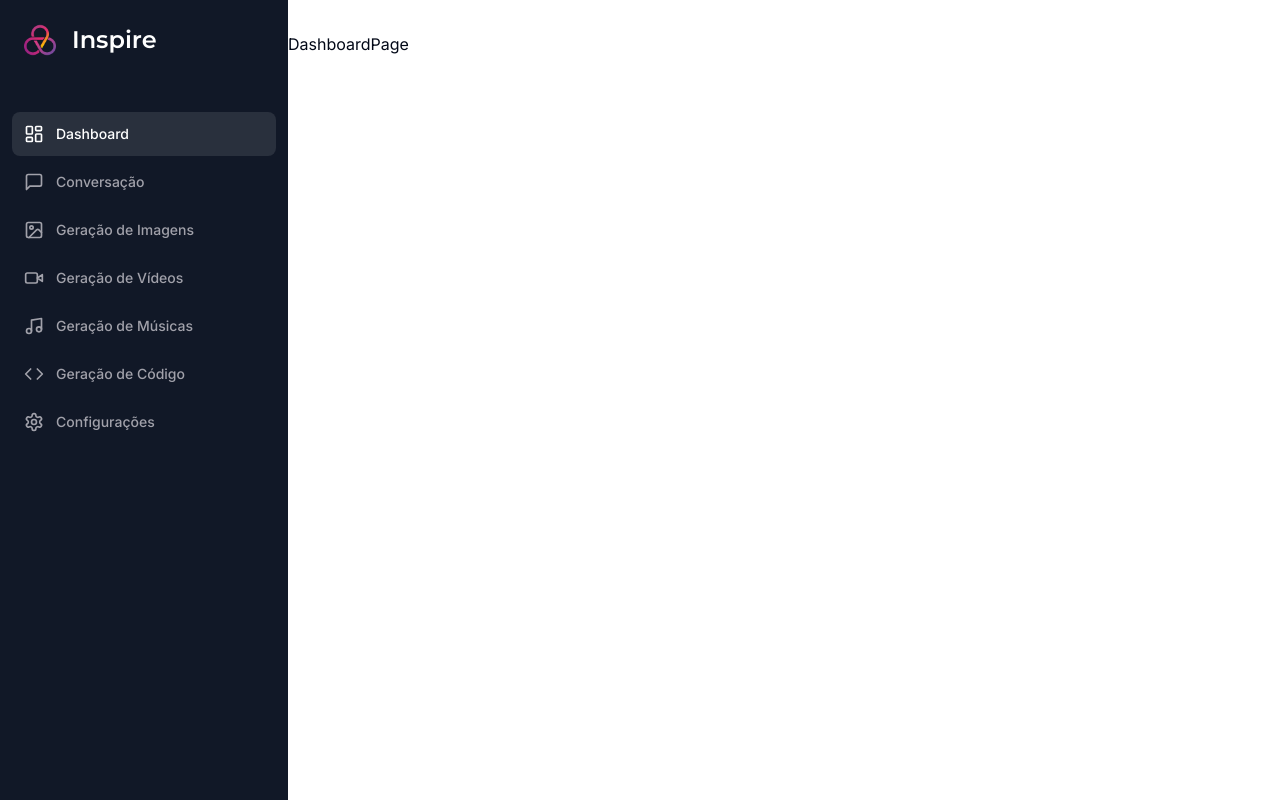
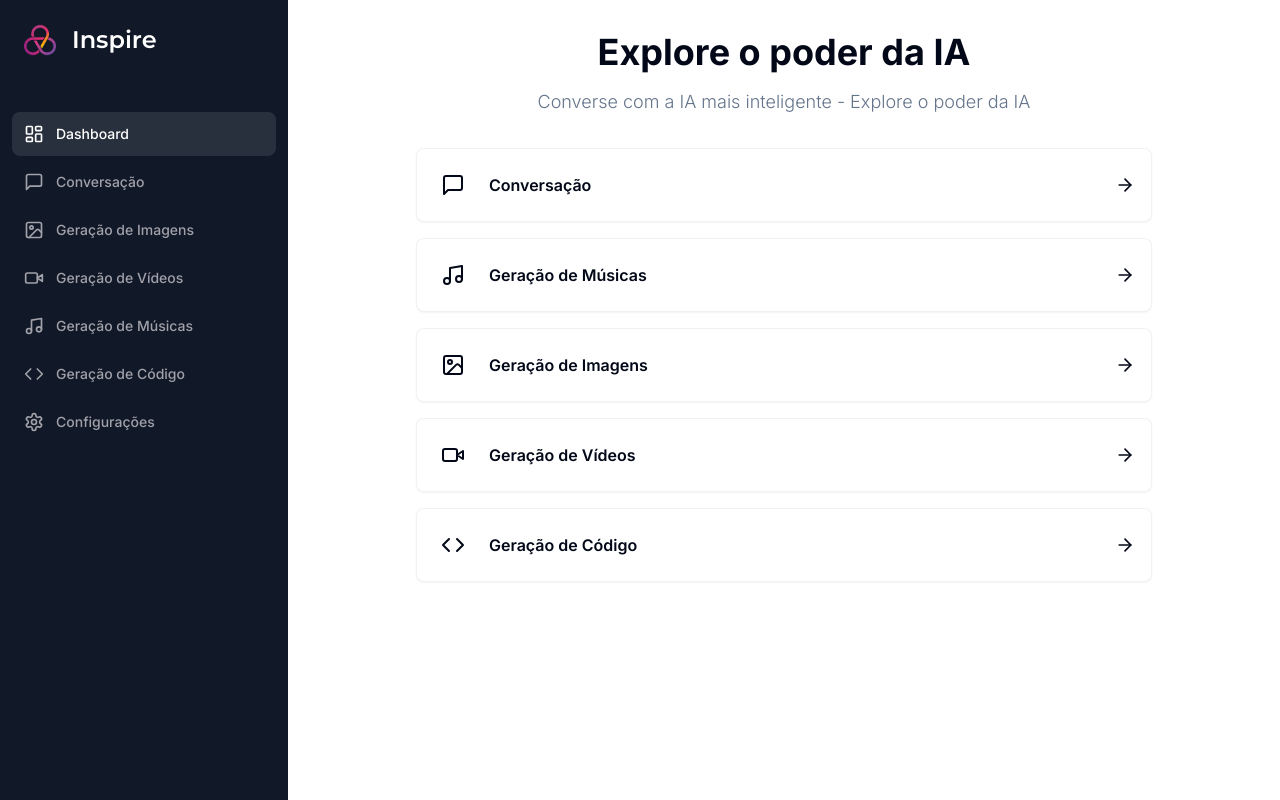
Before and after one commit to gafanhotoalexandre/my-genius, a Next.js app: page /dashboard in a window 1280 px wide. Built offline with nearby package versions, Linux system fonts and the light colour scheme.

Commit message:
implementando DashboardPage e componente DashboardTools

```diff
--- a/app/(dashboard)/(routes)/dashboard/page.tsx
+++ b/app/(dashboard)/(routes)/dashboard/page.tsx
@@ -1,7 +1,20 @@
+import { DashboardTools } from '@/components/DashboardTools'
+
 export default function DashboardPage() {
   return (
     <div>
-      <p>DashboardPage</p>
+      <section className="mb-8 space-y-4">
+        <h2 className="text-2xl md:text-4xl font-bold text-center">
+          Explore o poder da IA
+        </h2>
+        <p className="text-muted-foreground font-light text-sm md:text-lg text-center">
+          Converse com a IA mais inteligente - Explore o poder da IA
+        </p>
+      </section>
+
+      <section className="px-4 md:px-20 lg:px-32 space-y-4">
+        <DashboardTools />
+      </section>
     </div>
   )
 }
--- /dev/null
+++ b/components/DashboardTools.tsx
@@ -0,0 +1,33 @@
+'use client'
+
+import { useRouter } from 'next/navigation'
+
+import { cn } from '@/lib/utils'
+import { ArrowRight } from 'lucide-react'
+import { Card } from '@/components/ui/card'
+import { dashboardTools } from '@/constants'
+
+export function DashboardTools() {
+  const router = useRouter()
+  return (
+    <>
+      {dashboardTools.map((tool) => (
+        <Card
+          key={tool.href}
+          onClick={() => router.push(tool.href)}
+          className="p-4 border-black/5 flex items-center justify-between hover:shadow-md transition cursor-pointer"
+        >
+          <section className="flex items-center gap-x-4">
+            <div className={cn('p-2 w-fit rounded-md', tool.bgColor)}>
+              <tool.icon className={cn('w-6 h-6', tool.color)} />
+            </div>
+
+            <div className="font-semibold">{tool.label}</div>
+          </section>
+
+          <ArrowRight className="w-5 h-5" />
+        </Card>
+      ))}
+    </>
+  )
+}
--- /dev/null
+++ b/components/ui/card.tsx
@@ -0,0 +1,79 @@
+import * as React from "react"
+
+import { cn } from "@/lib/utils"
+
+const Card = React.forwardRef<
+  HTMLDivElement,
+  React.HTMLAttributes<HTMLDivElement>
+>(({ className, ...props }, ref) => (
+  <div
+    ref={ref}
+    className={cn(
+      "rounded-lg border bg-card text-card-foreground shadow-sm",
+      className
+    )}
+    {...props}
+  />
+))
+Card.displayName = "Card"
+
+const CardHeader = React.forwardRef<
+  HTMLDivElement,
+  React.HTMLAttributes<HTMLDivElement>
+>(({ className, ...props }, ref) => (
+  <div
+    ref={ref}
+    className={cn("flex flex-col space-y-1.5 p-6", className)}
+    {...props}
+  />
+))
+CardHeader.displayName = "CardHeader"
+
+const CardTitle = React.forwardRef<
+  HTMLParagraphElement,
+  React.HTMLAttributes<HTMLHeadingElement>
+>(({ className, ...props }, ref) => (
+  <h3
+    ref={ref}
+    className={cn(
+      "text-2xl font-semibold leading-none tracking-tight",
+      className
+    )}
+    {...props}
+  />
+))
+CardTitle.displayName = "CardTitle"
+
+const CardDescription = React.forwardRef<
+  HTMLParagraphElement,
+  React.HTMLAttributes<HTMLParagraphElement>
+>(({ className, ...props }, ref) => (
+  <p
+    ref={ref}
+    className={cn("text-sm text-muted-foreground", className)}
+    {...props}
+  />
+))
+CardDescription.displayName = "CardDescription"
+
+const CardContent = React.forwardRef<
+  HTMLDivElement,
+  React.HTMLAttributes<HTMLDivElement>
+>(({ className, ...props }, ref) => (
+  <div ref={ref} className={cn("p-6 pt-0", className)} {...props} />
+))
+CardContent.displayName = "CardContent"
+
+const CardFooter = React.forwardRef<
+  HTMLDivElement,
+  React.HTMLAttributes<HTMLDivElement>
+>(({ className, ...props }, ref) => (
+  <div
+    ref={ref}
+    className={cn("flex items-center p-6 pt-0", className)}
+    {...props}
+  />
+))
+CardFooter.displayName = "CardFooter"
+
+export { Card, CardHeader, CardFooter, CardTitle, CardDescription, CardContent }
--- a/constants/index.ts
+++ b/constants/index.ts
@@ -51,3 +51,41 @@
     href: '/settings',
   },
 ]
+
+export const dashboardTools = [
+  {
+    label: 'Conversação',
+    icon: MessageSquare,
+    color: 'text-violet-500',
+    bgColor: 'bg-violet-500/10',
+    href: '/conversation',
+  },
+  {
+    label: 'Geração de Músicas',
+    icon: Music,
+    color: 'text-emerald-500',
+    bgColor: 'bg-emerald-500/10',
+    href: '/music',
+  },
+  {
+    label: 'Geração de Imagens',
+    icon: ImageIcon,
+    color: 'text-pink-700',
+    bgColor: 'bg-pink-700/10',
+    href: '/image',
+  },
+  {
+    label: 'Geração de Vídeos',
+    icon: VideoIcon,
+    color: 'text-orange-700',
+    bgColor: 'bg-orange-700/10',
+    href: '/video',
+  },
+  {
+    label: 'Geração de Código',
+    icon: Code,
+    color: 'text-green-700',
+    bgColor: 'bg-green-700/10',
+    href: '/music',
+  },
+]
```
Also changed, not shown: tailwind.config.ts (+33 -33 lines).
